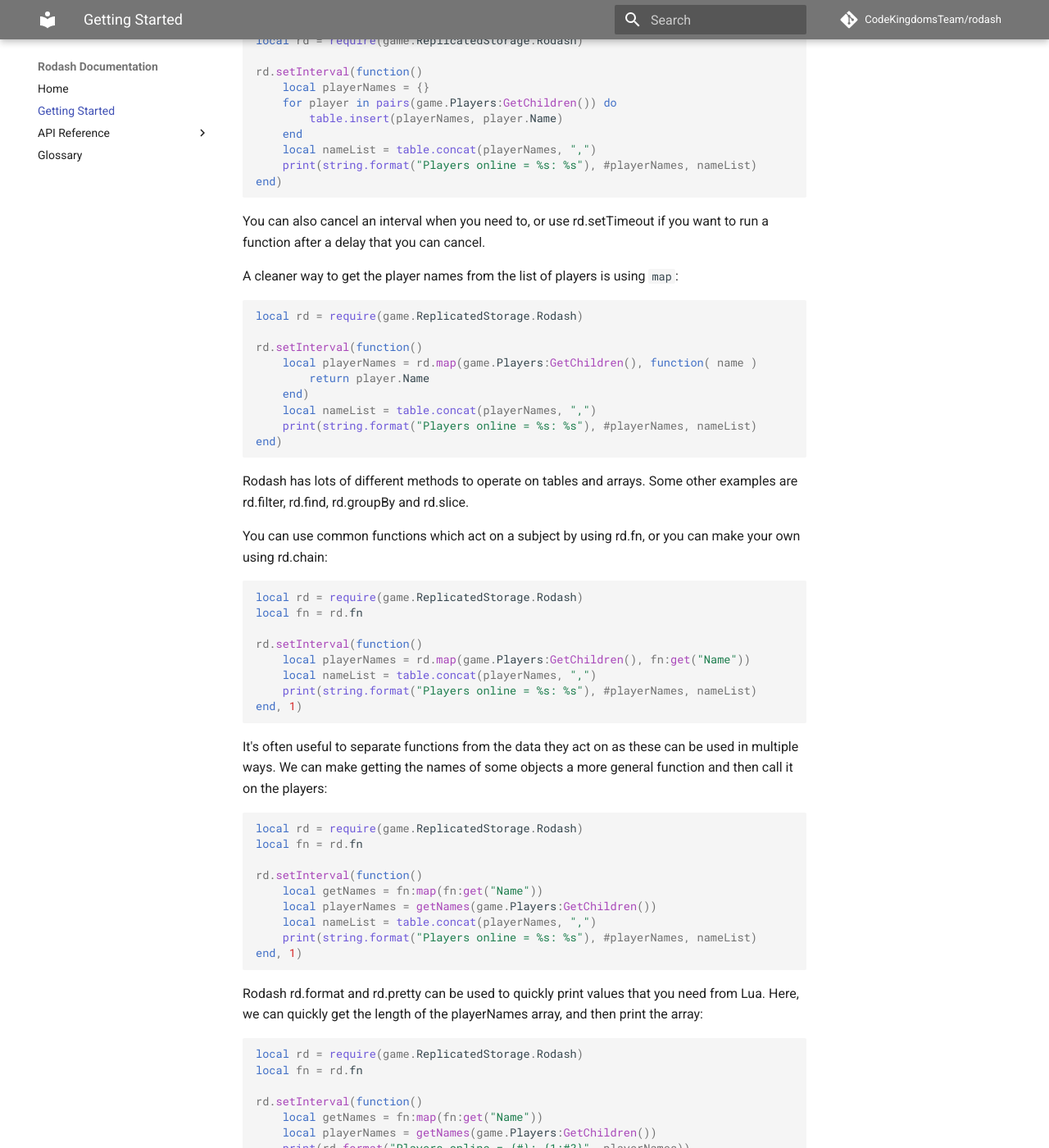
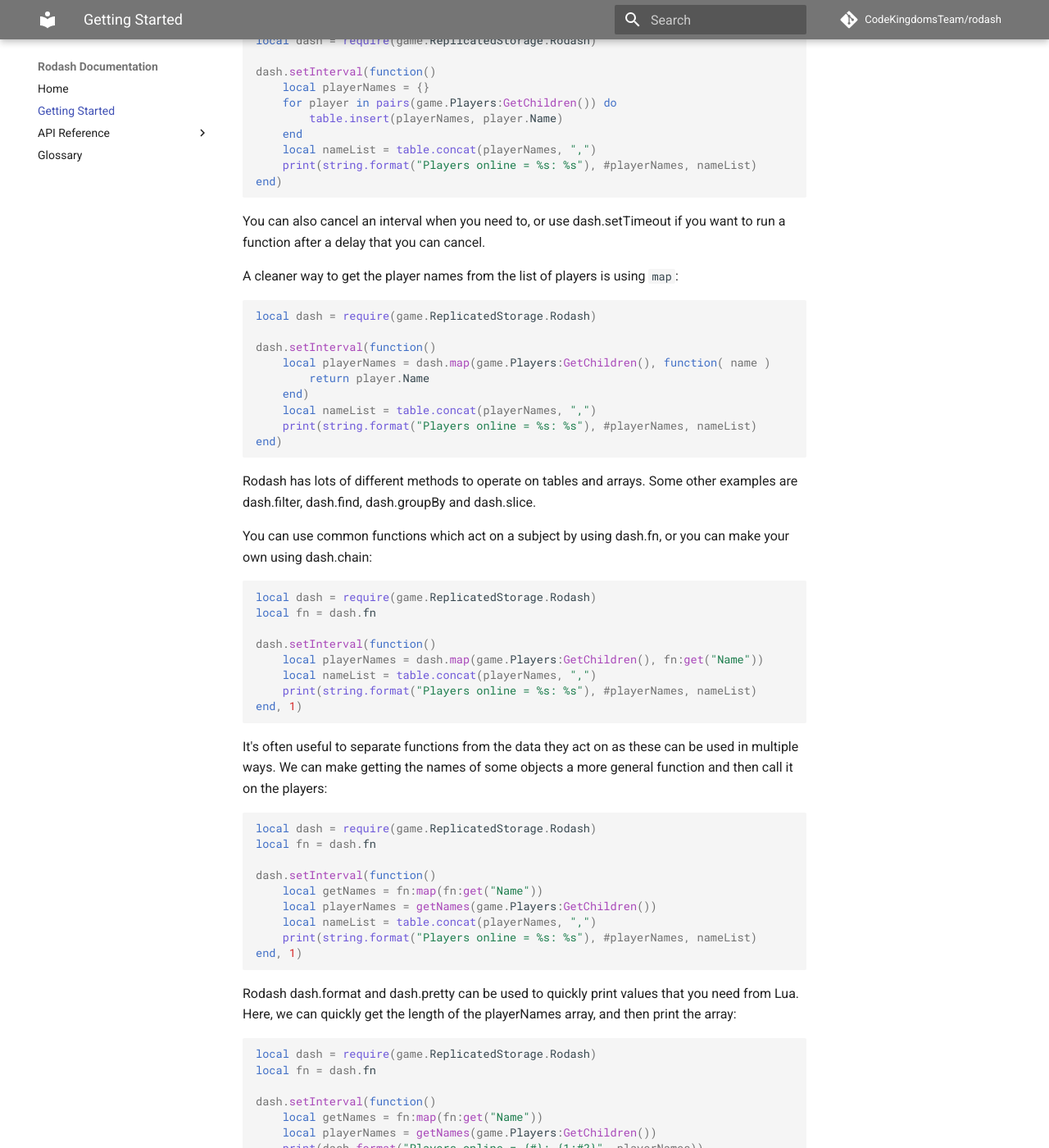
Before and after one commit to CodeKingdomsTeam/rodash, an MkDocs documentation site: the page built from docs/getting-started.md, in a window 1280 px wide and 1400 px high, scrolled down 561 px. Shown: the whole window at 82% size. Built offline with MkDocs 1.6.1 and Material for MkDocs 9.7.7, drawn with Linux system fonts in a browser that asks for light colours; comment, search, counter and statistics services are not loaded.

````diff
--- a/docs/getting-started.md
+++ b/docs/getting-started.md
@@ -14,12 +14,12 @@
 end)
 ```
 
-Running a piece of code periodically is simplest with `rd.setInterval`:
+Running a piece of code periodically is simplest with `dash.setInterval`:
 
 ```lua
-local rd = require(game.ReplicatedStorage.Rodash)
+local dash = require(game.ReplicatedStorage.Rodash)
 
-rd.setInterval(function()
+dash.setInterval(function()
 	local playerNames = {}
 	for player in pairs(game.Players:GetChildren()) do
 		table.insert(playerNames, player.Name)
@@ -29,15 +29,15 @@
 end)
 ```
 
-You can also cancel an interval when you need to, or use rd.setTimeout if you want to run a function after a delay that you can cancel.
+You can also cancel an interval when you need to, or use dash.setTimeout if you want to run a function after a delay that you can cancel.
 
 A cleaner way to get the player names from the list of players is using `map`:
 
 ```lua
-local rd = require(game.ReplicatedStorage.Rodash)
+local dash = require(game.ReplicatedStorage.Rodash)
 
-rd.setInterval(function()
-	local playerNames = rd.map(game.Players:GetChildren(), function( name )
+dash.setInterval(function()
+	local playerNames = dash.map(game.Players:GetChildren(), function( name )
 		return player.Name
 	end)
 	local nameList = table.concat(playerNames, ",")
@@ -45,16 +45,16 @@
 end)
 ```
 
-Rodash has lots of different methods to operate on tables and arrays. Some other examples are rd.filter, rd.find, rd.groupBy and rd.slice.
+Rodash has lots of different methods to operate on tables and arrays. Some other examples are dash.filter, dash.find, dash.groupBy and dash.slice.
 
-You can use common functions which act on a subject by using rd.fn, or you can make your own using rd.chain:
+You can use common functions which act on a subject by using dash.fn, or you can make your own using dash.chain:
 
 ```lua
-local rd = require(game.ReplicatedStorage.Rodash)
-local fn = rd.fn
+local dash = require(game.ReplicatedStorage.Rodash)
+local fn = dash.fn
 
-rd.setInterval(function()
-	local playerNames = rd.map(game.Players:GetChildren(), fn:get("Name"))
+dash.setInterval(function()
+	local playerNames = dash.map(game.Players:GetChildren(), fn:get("Name"))
 	local nameList = table.concat(playerNames, ",")
 	print(string.format("Players online = %s: %s"), #playerNames, nameList)
 end, 1)
@@ -63,10 +63,10 @@
 It's often useful to separate functions from the data they act on as these can be used in multiple ways. We can make getting the names of some objects a more general function and then call it on the players:
 
 ```lua
-local rd = require(game.ReplicatedStorage.Rodash)
-local fn = rd.fn
+local dash = require(game.ReplicatedStorage.Rodash)
+local fn = dash.fn
 
-rd.setInterval(function()
+dash.setInterval(function()
 	local getNames = fn:map(fn:get("Name"))
 	local playerNames = getNames(game.Players:GetChildren())
 	local nameList = table.concat(playerNames, ",")
@@ -74,16 +74,16 @@
 end, 1)
 ```
 
-Rodash rd.format and rd.pretty can be used to quickly print values that you need from Lua. Here, we can quickly get the length of the playerNames array, and then print the array:
+Rodash dash.format and dash.pretty can be used to quickly print values that you need from Lua. Here, we can quickly get the length of the playerNames array, and then print the array:
 
 ```lua
-local rd = require(game.ReplicatedStorage.Rodash)
-local fn = rd.fn
+local dash = require(game.ReplicatedStorage.Rodash)
+local fn = dash.fn
 
-rd.setInterval(function()
+dash.setInterval(function()
 	local getNames = fn:map(fn:get("Name"))
 	local playerNames = getNames(game.Players:GetChildren())
-	print(rd.format("Players online = {#}: {1:#?}", playerNames))
+	print(dash.format("Players online = {#}: {1:#?}", playerNames))
 end, 1)
 ```
 
````
Also changed, not shown: docs/glossary.md (+1 -1 lines), 3 other files.
